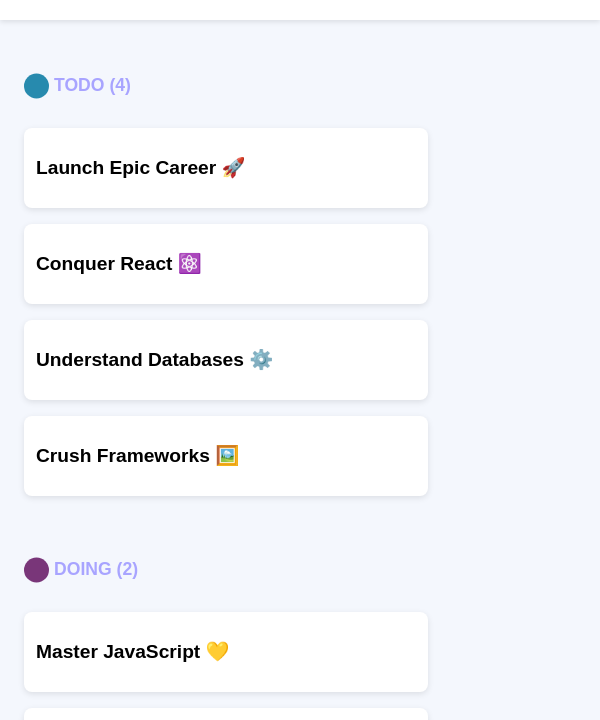
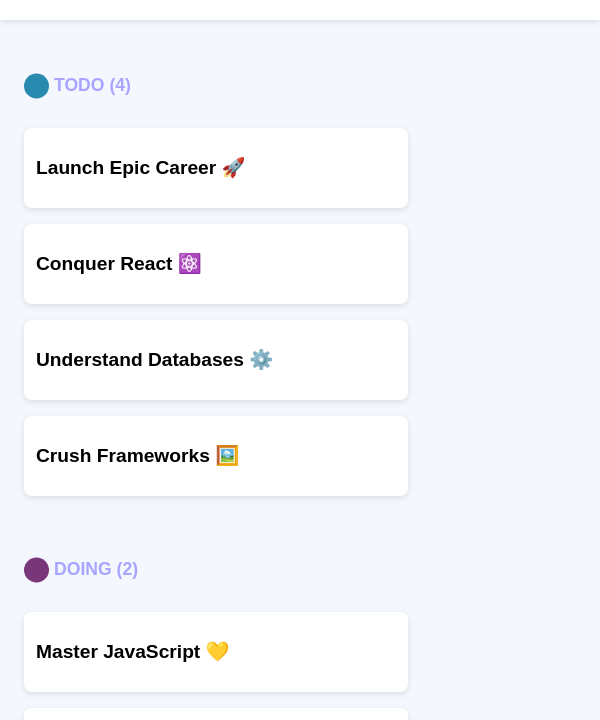
Before and after one commit to Reneva-dev/RENNEW25098_PTO2502_GroupA_Reneva_Newman_JSL01, a plain HTML site: page index.html in a window 600 px wide. Shown: the part 80-800 px from the top of the page. Drawn offline with Linux system fonts and the light colour scheme.

Commit message:
decreased width for L mobile view

```diff
--- a/styles.css
+++ b/styles.css
@@ -377,7 +377,7 @@ main > div:nth-of-type(3) h4::before {
   .task-column > div:last-child > div {
     margin-right: 0;     /* Ensure no margin on the right */
     margin-left: 0;      /* Ensure no unintended left margin */
-    width: 380px;        /* Optional: slightly reduce width if needed */
+    width: 360px;        /* Optional: slightly reduce width if needed */
   }
 
   h4 {
```
